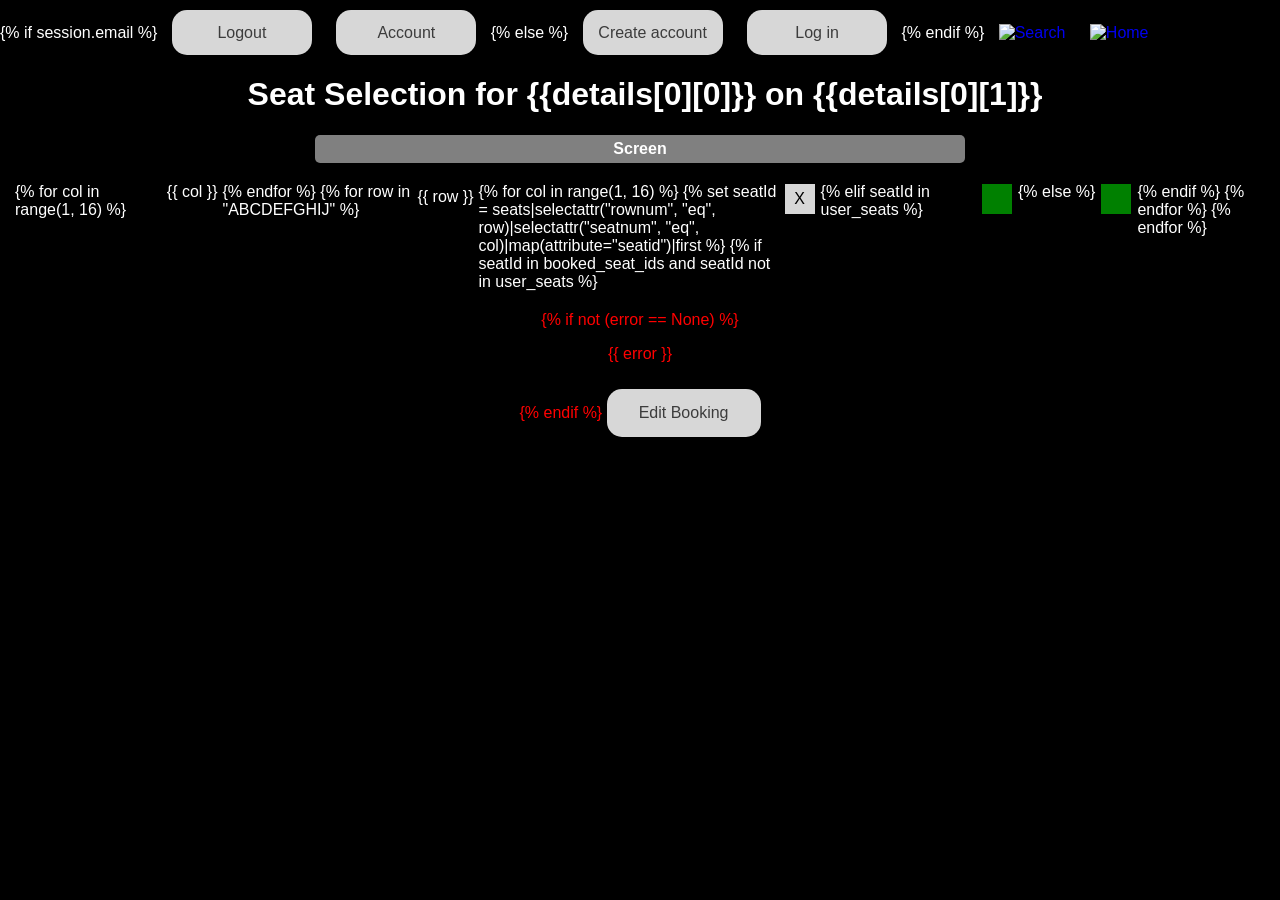
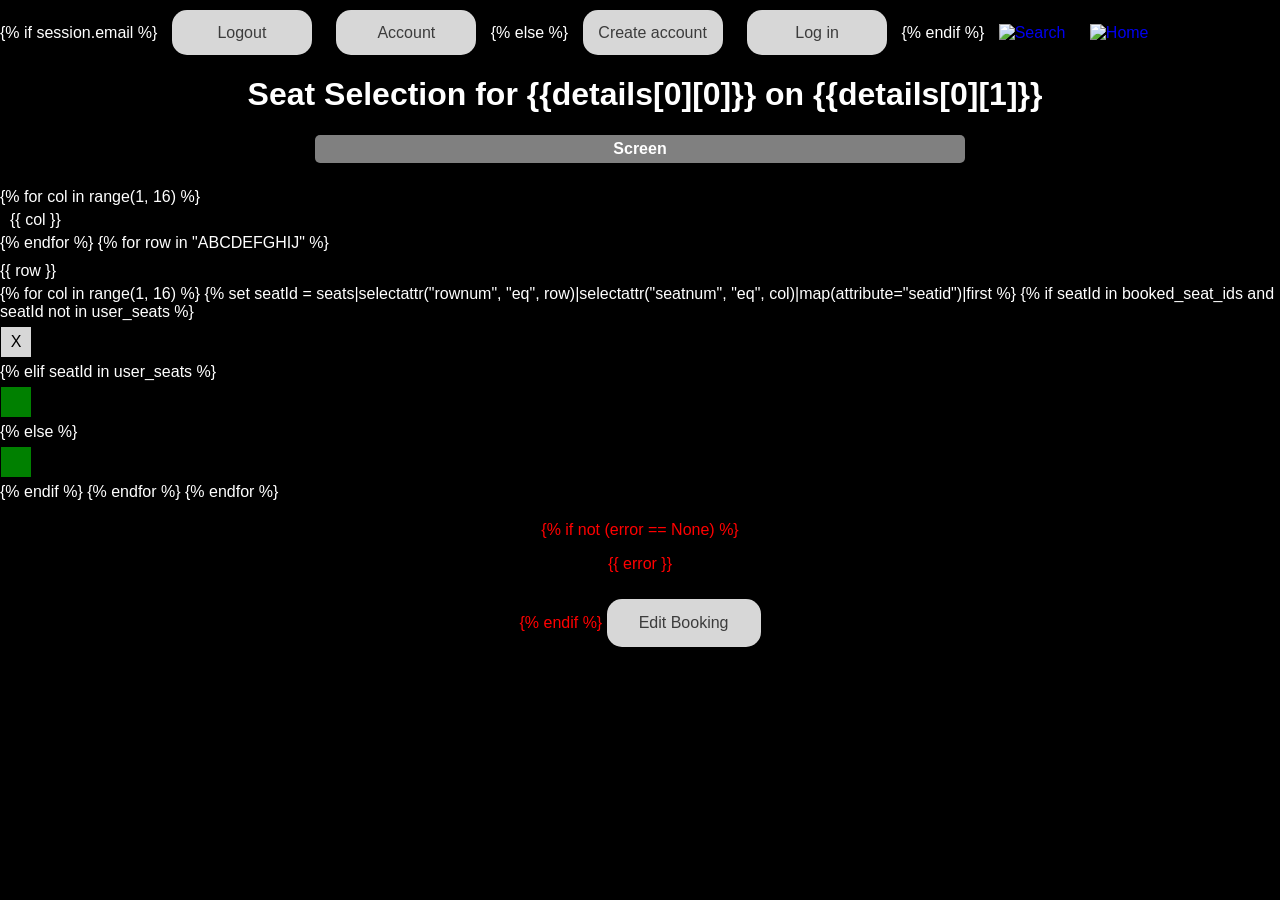

Redesign screen creation into a 3-step wizard with irregular layouts and seat types

--- a/static/showing.css
+++ b/static/showing.css
@@ -77,7 +77,6 @@ a {
 
 .seat-grid {
     display: grid;
-    grid-template-columns: repeat(16, auto);
     gap: 5px;
     justify-content: center;
 }
@@ -91,6 +90,18 @@ a {
     cursor: pointer;
     transition: background-color 0.3s;
     background-color: green;
+}
+
+.seat-saver {
+    background-color: #2f7bd6;
+}
+
+.seat-regular {
+    background-color: #2e8b3d;
+}
+
+.seat-vip {
+    background-color: #c99a1e;
 }
 
 .seat.selected {
@@ -110,6 +121,29 @@ a {
 
 .booked:hover {
     cursor: not-allowed;
+}
+
+.seat-legend {
+    display: flex;
+    justify-content: center;
+    gap: 20px;
+    margin-top: 15px;
+    flex-wrap: wrap;
+}
+
+.legend-item {
+    display: flex;
+    align-items: center;
+    gap: 6px;
+    font-size: 14px;
+}
+
+.legend-swatch {
+    display: inline-block;
+    width: 16px;
+    height: 16px;
+    border: 1px solid black;
+    border-radius: 3px;
 }
 
 .row-label, .seat-label {
